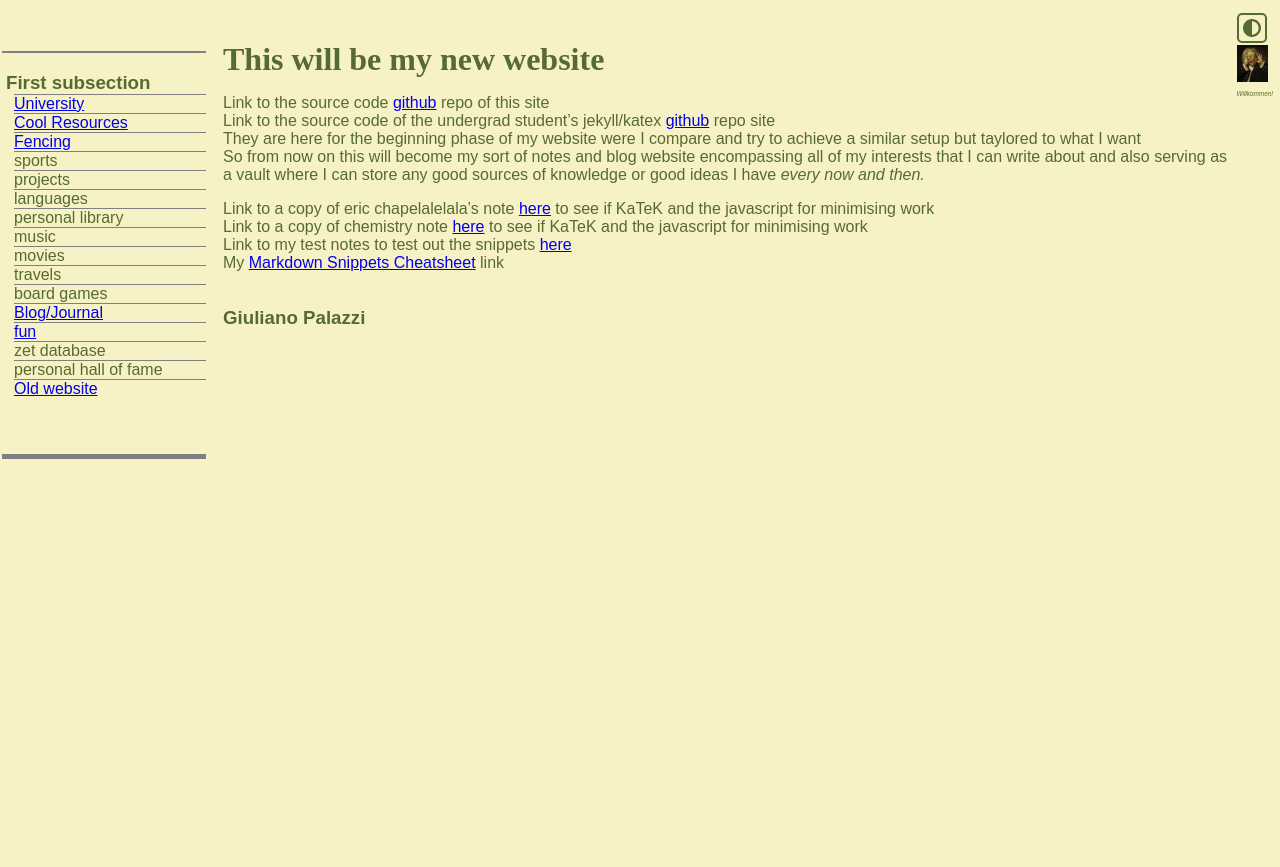
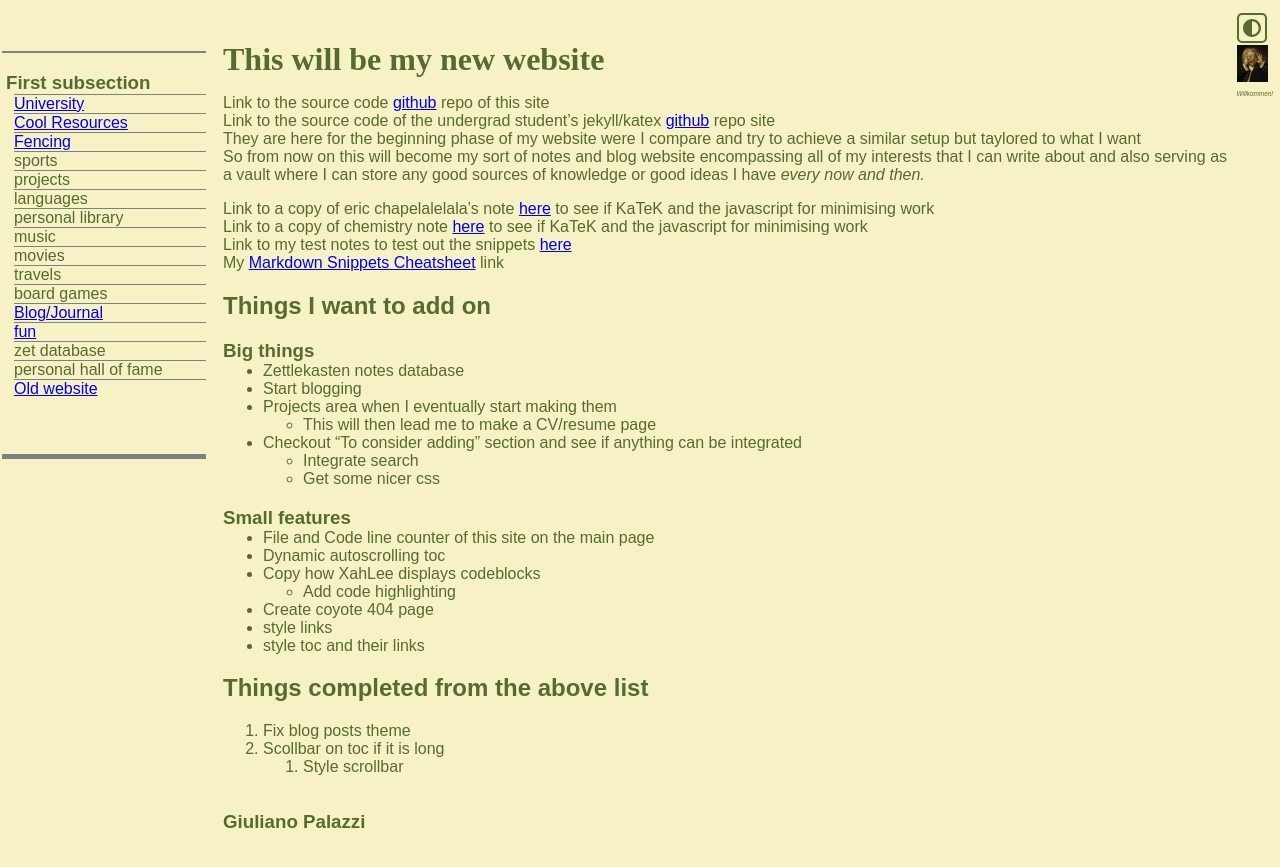
Before and after one commit to GiulianoPalazzi/giulianopalazzi.github.io, a Jekyll site: the page built from index.md, in a window 1280 px wide. Shown: the top 867 px of the page. Built offline with Jekyll 4.4.1, drawn with Linux system fonts in a browser that asks for light colours; nearby versions of some CDN libraries.

Commit message:
Added todo list to main page and updated resources used by this page page.

```diff
--- a/index.md
+++ b/index.md
@@ -18,6 +18,32 @@ Link to a copy of eric chapelalelala's note [here](/notes/math1341) to see if Ka
 Link to a copy of chemistry note [here](/uni/chem/the_atom) to see if KaTeK and the javascript for minimising work\\
 Link to my test notes to test out the snippets [here](/notes/testnote)\\
 My [Markdown Snippets Cheatsheet](/notes/cheatsheet) link
+
+## Things I want to add on
+
+### Big things
+* Zettlekasten notes database
+* Start blogging
+* Projects area when I eventually start making them
+	* This will then lead me to make a CV/resume page
+* Checkout "To consider adding" section and see if anything can be integrated
+	* Integrate search
+	* Get some nicer css
+
+### Small features
+* File and Code line counter of this site on the main page
+* Dynamic autoscrolling toc
+* Copy how XahLee displays codeblocks
+	* Add code highlighting
+* Create coyote 404 page
+* style links
+* style toc and their links
+
+## Things completed from the above list
+
+1. Fix blog posts theme
+1. Scollbar on toc if it is long
+	1. Style scrollbar
 </div>
 <div class="bach" style="margin-top: -12px; margin-left: 8px; margin-right: 4px;">
 ![](/assets/images/Bach.jpg){:style="width: 100%"}
```
Also changed, not shown: resources/used_this_website.md (+2 -0 lines).
